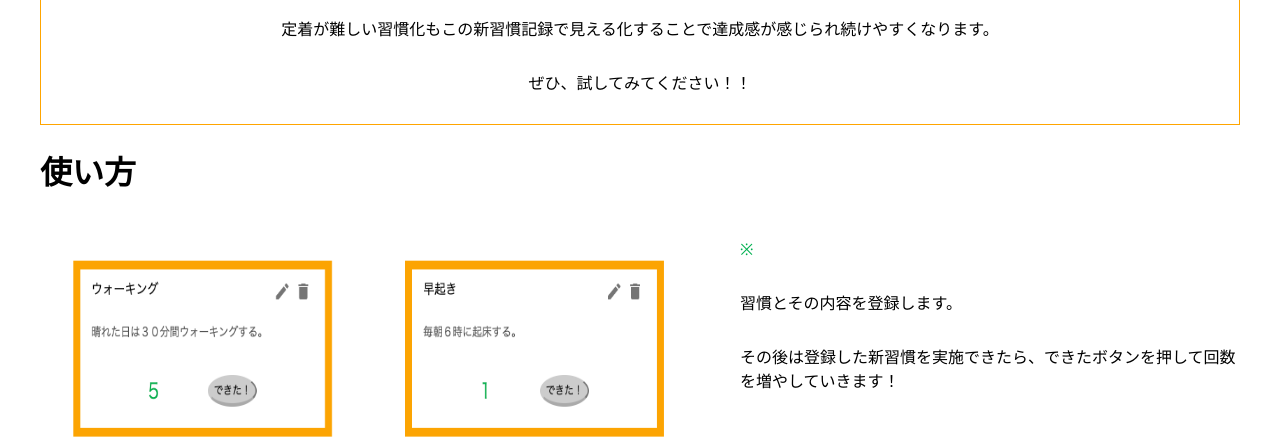
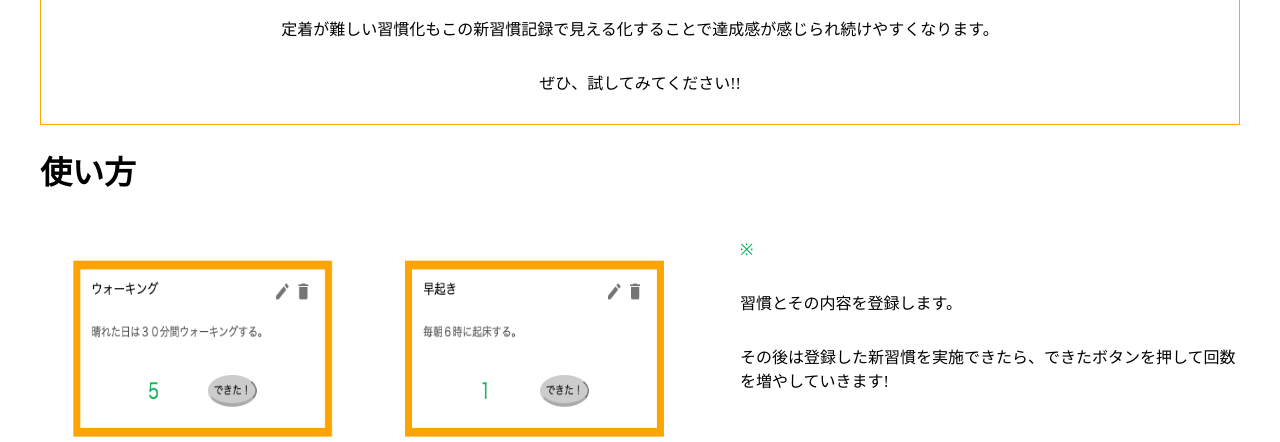
Before and after one commit to Cait-Si/potepancamp-portfolio-01, a React (Create React App) app in the folder frontend/: page /habitlog in a window 1280 px wide. Shown: the part 412-854 px from the top of the page. Built offline with nearby package versions, Linux system fonts and the light colour scheme; what axios-case-converter would draw is missing.

Commit message:
Change exclamation mark in Home.jsx

```diff
--- a/frontend/src/containers/Home.jsx
+++ b/frontend/src/containers/Home.jsx
@@ -43,7 +43,7 @@ export const Home = () => {
         <HomeText>習慣とは、習慣が変われば人生が変わるとも言われる程大切なものです。</HomeText>
         <HomeText>しかし、新しい習慣を定着させることは非常に難しく三日坊主になりやすいです。</HomeText>
         <HomeText>定着が難しい習慣化もこの新習慣記録で見える化することで達成感が感じられ続けやすくなります。</HomeText>
-        <HomeText>ぜひ、試してみてください！！</HomeText>
+        <HomeText>ぜひ、試してみてください!!</HomeText>
       </HomeTextWrapper>
       <HomeImegeWrapper>
         <div>
@@ -53,7 +53,7 @@ export const Home = () => {
         <TextWrapper>
           <ImageText>※</ImageText>
           <HomeText>習慣とその内容を登録します。</HomeText>
-          <HomeText>その後は登録した新習慣を実施できたら、できたボタンを押して回数を増やしていきます！</HomeText>
+          <HomeText>その後は登録した新習慣を実施できたら、できたボタンを押して回数を増やしていきます!</HomeText>
         </TextWrapper>
       </HomeImegeWrapper>
     </HomeWrapper>
```
